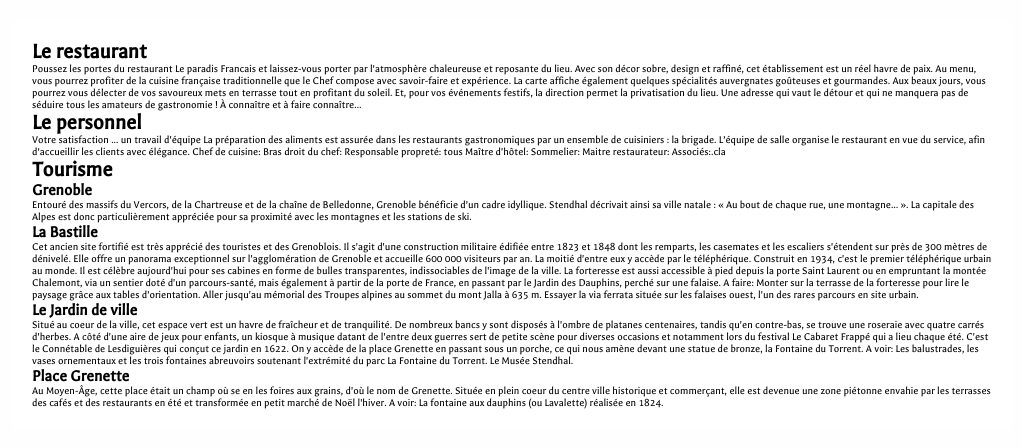
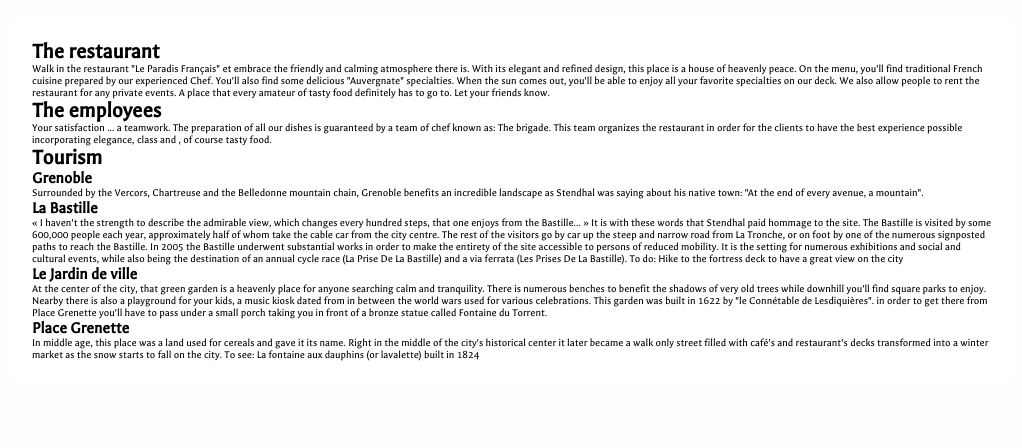
Before and after one commit to Denis180/SupAgileExercise, a Django app: a page that uses www/Templates/Front/About.html in a window 1280 px wide. Shown: the part 270-718 px from the top of the page, without its empty margins (128-1150 px from the left). Run offline with Django 3.2, Linux system fonts and the light colour scheme; parts of the project's set-up code (start-up, migrations or seed data) failed here and were passed over; some libraries are stand-ins or nearby versions.

Commit message:
translate

```diff
--- a/www/Templates/Front/About.html
+++ b/www/Templates/Front/About.html
@@ -5,60 +5,86 @@
 
 {% block content %}
 <div id="about-us" class="styled_box">
-<h1>{% trans "Le restaurant" %}</h1>
+<h1>{% trans "The restaurant" %}</h1>
 
 <p>
 {% blocktrans %}
-	Poussez les portes du restaurant Le paradis Francais et laissez-vous porter par l’atmosphère chaleureuse et reposante du lieu. Avec son décor sobre, design et raffiné, cet établissement est un réel havre de paix.
-
-	Au menu, vous pourrez profiter de la cuisine française traditionnelle que le Chef compose avec savoir-faire et expérience. La carte affiche également quelques spécialités auvergnates goûteuses et gourmandes.
-
-	Aux beaux jours, vous pourrez vous délecter de vos savoureux mets en terrasse tout en profitant du soleil. Et, pour vos événements festifs, la direction permet la privatisation du lieu.
-	Une adresse qui vaut le détour et qui ne manquera pas de séduire tous les amateurs de gastronomie ! À connaître et à faire connaître…
+		Walk in the restaurant "Le Paradis Français" et embrace the friendly
+	and calming atmosphere there is. With its elegant and refined design,
+	this place is a house of heavenly peace. On the menu, you'll find
+	traditional French cuisine prepared by our experienced Chef. You'll
+	also find some delicious "Auvergnate" specialties. When the sun comes
+	out, you'll be able to enjoy all your favorite specialties on our
+	deck. We also allow people to rent the restaurant for any private
+	events. A place that every amateur of tasty food definitely has to go
+	to. Let your friends know.
 {% endblocktrans %}
 </p>
 
-<h1>{% trans "Le personnel" %}</h1>
+<h1>{% trans "The employees" %}</h1>
 <p>
 {% blocktrans %}
-	Votre satisfaction ... un travail d'équipe
-
-	La préparation des aliments est assurée dans les restaurants gastronomiques par un ensemble de cuisiniers : la brigade.
-	L’équipe de salle organise le restaurant en vue du service, afin d’accueillir les clients avec élégance.
-	Chef de cuisine:
-	Bras droit du chef:
-	Responsable propreté: tous
-	Maître d'hôtel:
-	Sommelier:
-	Maitre restaurateur:
-	Associés:.cla
+		Your satisfaction ... a teamwork. The preparation of all our dishes is
+	guaranteed by a team of chef known as: The brigade. This team
+	organizes the restaurant in order for the clients to have the best
+	experience possible incorporating elegance, class and , of course
+	tasty food.
 {% endblocktrans %}
 </p>
-<h1>{% trans "Tourisme" %}</h1>
+<h1>{% trans "Tourism" %}</h1>
 
 <h2>{% trans "Grenoble" %}</h2>
 <p>
 {% blocktrans %}
-	Entouré des massifs du Vercors, de la Chartreuse et de la chaîne de Belledonne, Grenoble bénéficie d’un cadre idyllique. Stendhal décrivait ainsi sa ville natale : « Au bout de chaque rue, une montagne… ». La capitale des Alpes est donc particulièrement appréciée pour sa proximité avec les montagnes et les stations de ski.
+		Surrounded by the Vercors, Chartreuse and the Belledonne mountain
+	chain, Grenoble benefits an incredible landscape as Stendhal was
+	saying about his native town: "At the end of every avenue, a
+	mountain".
 {% endblocktrans %}
 </p>
 
 <h2>{% trans "La Bastille" %}</h2>
 <p>
 {% blocktrans %}
-	Cet ancien site fortifié est très apprécié des touristes et des Grenoblois. Il s'agit d'une construction militaire édifiée entre 1823 et 1848 dont les remparts, les casemates et les escaliers s'étendent sur près de 300 mètres de dénivelé. Elle offre un panorama exceptionnel sur l'agglomération de Grenoble et accueille 600 000 visiteurs par an. La moitié d'entre eux y accède par le téléphérique. Construit en 1934, c'est le premier téléphérique urbain au monde. Il est célèbre aujourd'hui pour ses cabines en forme de bulles transparentes, indissociables de l'image de la ville. La forteresse est aussi accessible à pied depuis la porte Saint Laurent ou en empruntant la montée Chalemont, via un sentier doté d'un parcours-santé, mais également à partir de la porte de France, en passant par le Jardin des Dauphins, perché sur une falaise. A faire: Monter sur la terrasse de la forteresse pour lire le paysage grâce aux tables d'orientation. Aller jusqu'au mémorial des Troupes alpines au sommet du mont Jalla à 635 m. Essayer la via ferrata située sur les falaises ouest, l'un des rares parcours en site urbain.
+		« I haven't the strength to describe the admirable view, which changes
+	every hundred steps, that one enjoys from the Bastille... » It is with
+	these words that Stendhal paid hommage to the site.
+	The Bastille is visited by some 600,000 people each year,
+	approximately half of whom take the cable car from the city centre.
+	The rest of the visitors go by car up the steep and narrow road from
+	La Tronche, or on foot by one of the numerous signposted paths to
+	reach the Bastille.
+	In 2005 the Bastille underwent substantial works in order to make the
+	entirety of the site accessible to persons of reduced mobility. It is
+	the setting for numerous exhibitions and social and cultural events,
+	while also being the destination of an annual cycle race (La Prise De
+	La Bastille) and a via ferrata (Les Prises De La Bastille).
+	To do: Hike to the fortress deck to have a great view on the city
 {% endblocktrans %}
 </p>
 <h2>{% trans "Le Jardin de ville" %}</h2>
 <p>
 {% blocktrans %}
-	Situé au coeur de la ville, cet espace vert est un havre de fraîcheur et de tranquilité. De nombreux bancs y sont disposés à l'ombre de platanes centenaires, tandis qu'en contre-bas, se trouve une roseraie avec quatre carrés d'herbes. A côté d'une aire de jeux pour enfants, un kiosque à musique datant de l'entre deux guerres sert de petite scène pour diverses occasions et notamment lors du festival Le Cabaret Frappé qui a lieu chaque été. C'est le Connétable de Lesdiguières qui conçut ce jardin en 1622. On y accède de la place Grenette en passant sous un porche, ce qui nous amène devant une statue de bronze, la Fontaine du Torrent. A voir: Les balustrades, les vases ornementaux et les trois fontaines abreuvoirs soutenant l'extrémité du parc La Fontaine du Torrent. Le Musée Stendhal.
+		At the center of the city, that green garden is a heavenly place for
+	anyone searching calm and tranquility. There is numerous benches to
+	benefit the shadows of very old trees while downhill you'll find
+	square parks to enjoy. Nearby there is also a playground for your
+	kids, a music kiosk dated from in between the world wars used for
+	various celebrations. This garden was built in 1622 by "le Connétable
+	de Lesdiquières". in order to get there from Place Grenette you'll
+	have to pass under a small porch taking you in front of a bronze
+	statue called Fontaine du Torrent.
 {% endblocktrans %}
 </p>
 <h2>{% trans "Place Grenette" %}</h2>
 <p>
 {% blocktrans %}
-	Au Moyen-Âge, cette place était un champ où se en les foires aux grains, d'où le nom de Grenette. Située en plein coeur du centre ville historique et commerçant, elle est devenue une zone piétonne envahie par les terrasses des cafés et des restaurants en été et transformée en petit marché de Noël l'hiver. A voir: La fontaine aux dauphins (ou Lavalette) réalisée en 1824.
+		In middle age, this place was a land used for cereals and gave it its
+	name. Right in the middle of the city's historical center it later
+	became a walk only street filled with café's and restaurant's decks
+	transformed into a winter market as the snow starts to fall on the
+	city.
+	To see: La fontaine aux dauphins (or lavalette) built in 1824
 {% endblocktrans %}
 </p>
 {% endblock %}
```
